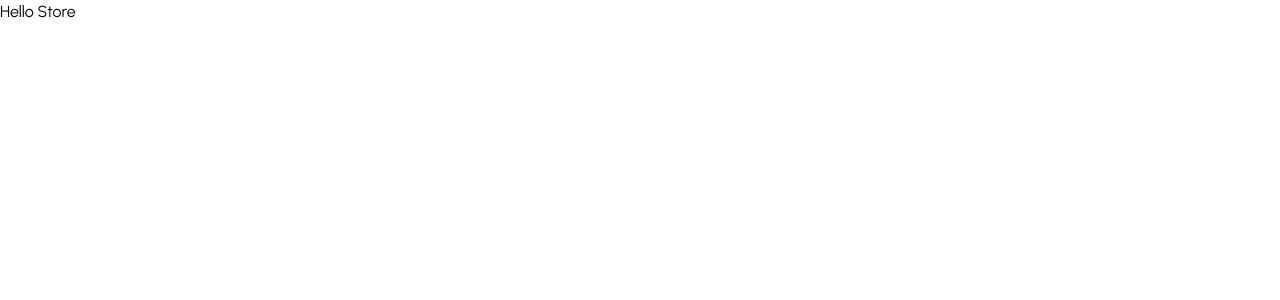
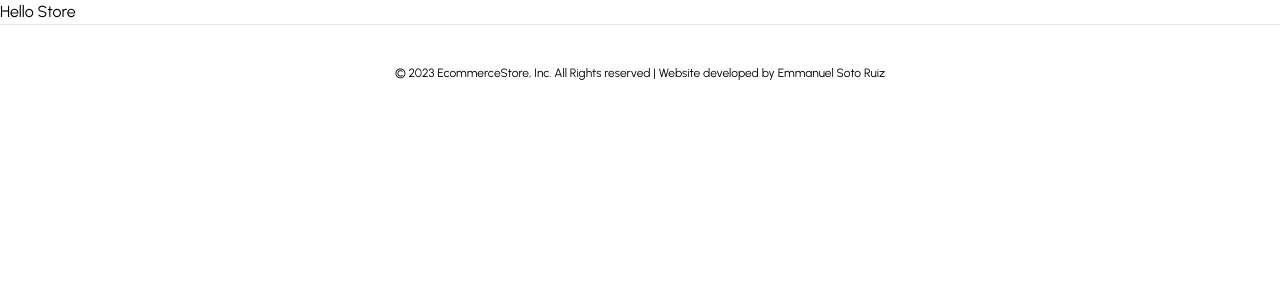
Before and after one commit to MannySotoRuiz/Ecommerce-Store, a Next.js app: page / in a window 1280 px wide. Shown: the top 300 px of the page. Built offline with nearby package versions, Linux system fonts and the light colour scheme.

Commit message:
created temp simple footer

```diff
--- a/app/layout.tsx
+++ b/app/layout.tsx
@@ -1,6 +1,9 @@
+import { Urbanist } from "next/font/google";
+import type { Metadata } from "next";
+
+import Footer from "@/components/footer";
+
 import "./globals.css";
-import type { Metadata } from "next";
-import { Urbanist } from "next/font/google";
 
 const font = Urbanist({ subsets: ["latin"] });
 
@@ -16,7 +19,10 @@
 }) {
   return (
     <html lang="en">
-      <body className={font.className}>{children}</body>
+      <body className={font.className}>
+        {children}
+        <Footer />
+      </body>
     </html>
   );
 }
--- /dev/null
+++ b/components/footer.tsx
@@ -0,0 +1,14 @@
+const Footer = () => {
+  return (
+    <footer className="bg-white border-t">
+      <div className="mx-auto py-10">
+        <p className="text-center text-xs text-black">
+          &copy; 2023 EcommerceStore, Inc. All Rights reserved | Website
+          developed by Emmanuel Soto Ruiz
+        </p>
+      </div>
+    </footer>
+  );
+};
+
+export default Footer;
```
